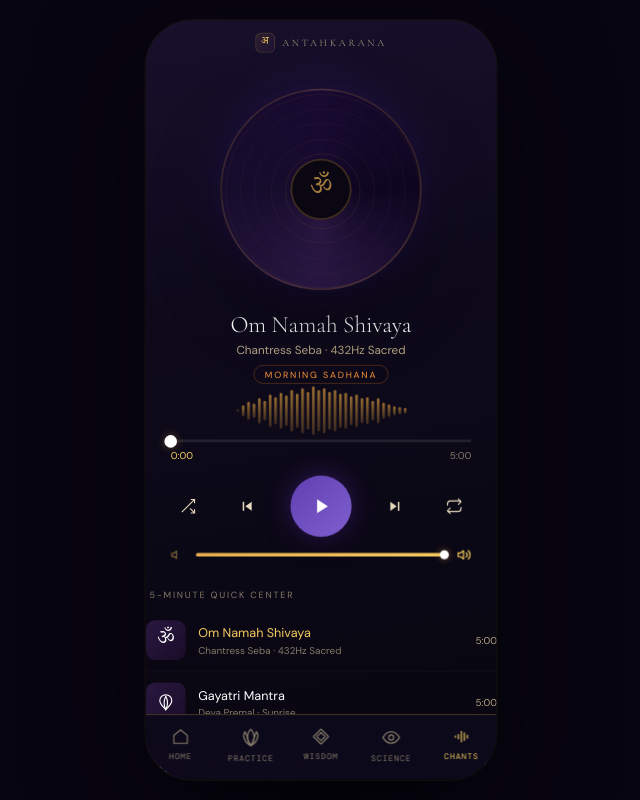
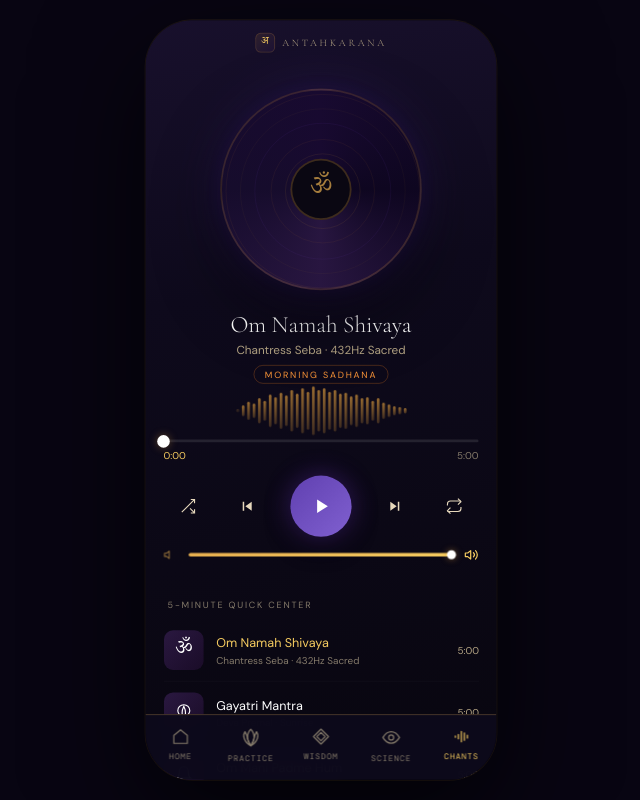
Before and after one commit to tejastarun007/Antahkarana-Cure-to-Brain-Rot, a Next.js app: page /chants in a window 1280 px wide. Shown: the whole page, without its empty margins (319-959 px from the left). Built offline with nearby package versions, Linux system fonts and the light colour scheme.

Commit message:
fix: resolve invalid CSS variables breaking playlist padding

```diff
--- a/src/app/(app)/chants/page.tsx
+++ b/src/app/(app)/chants/page.tsx
@@ -268,7 +268,7 @@ export default function ChantsPage() {
         </button>
       </div>
 
-      <div style={{ display: 'flex', alignItems: 'center', gap: '14px', padding: '0 28px 18px', flexShrink: 0 }}>
+      <div style={{ display: 'flex', alignItems: 'center', gap: '14px', padding: '0 20px 18px', flexShrink: 0 }}>
         <svg width="14" height="14" viewBox="0 0 24 24" fill="none" stroke="var(--gold)" strokeWidth="2" strokeLinecap="round" strokeLinejoin="round" style={{ opacity: 0.6 }}><polygon points="11 5 6 9 2 9 2 15 6 15 11 19 11 5"></polygon></svg>
         <div className="pl-bar" style={{ flex: 1, height: '4px', background: 'rgba(212,150,60,.1)' }} onClick={(e) => {
           const bar = e.currentTarget;
@@ -285,7 +285,7 @@ export default function ChantsPage() {
 
       </div>
 
-      <div ref={queueRef} className="pl-queue scroll" onScroll={handleScroll} style={{ paddingBottom: 'calc(var(--safe-bot) + 150px)', flex: 1, overflowY: 'auto' }}>
+      <div ref={queueRef} className="pl-queue scroll" onScroll={handleScroll} style={{ paddingBottom: 'calc(env(safe-area-inset-bottom, 20px) + 150px)', flex: 1, overflowY: 'auto' }}>
         {TRACK_GROUPS.map((group, gIdx) => (
           <div key={gIdx} style={{ marginBottom: '16px' }}>
             <div className="ql">{group.label}</div>
--- a/src/app/globals.css
+++ b/src/app/globals.css
@@ -857,7 +857,7 @@ body{display:flex;align-items:center;justify-content:center;font-family:var(--sa
 #chants-screen::-webkit-scrollbar { display:none; }
 
 .pl-back {
-  position:absolute; top:calc(var(--safe-top)+14px); left:22px;
+  position:absolute; top:calc(env(safe-area-inset-top, 20px) + 14px); left:22px;
   width:36px; height:36px; border-radius:50%;
   background:rgba(255,255,255,.06); border:1px solid var(--border);
   display:flex; align-items:center; justify-content:center;
@@ -895,7 +895,20 @@ body{display:flex;align-items:center;justify-content:center;font-family:var(--sa
 }
 
 /* Minimizable Player State */
-.player-top { display:flex; flex-direction:column; flex-shrink:0; position:relative; z-index:5; }
+.player-top {
+  display:flex; flex-direction:column; flex-shrink:0; position:relative; z-index:5;
+  padding-bottom: 10px;
+  border-bottom: 1px solid transparent;
+  background: transparent;
+  transition: all 0.4s cubic-bezier(0.4, 0, 0.2, 1);
+}
+.player-top.minimized {
+  background: rgba(18, 14, 34, 0.85);
+  backdrop-filter: blur(12px);
+  -webkit-backdrop-filter: blur(12px);
+  border-bottom: 1px solid rgba(255, 255, 255, 0.04);
+  padding-bottom: 20px;
+}
 .player-top .vinyl-wrap, .player-top .waveform {
   transition: all 0.4s cubic-bezier(0.4, 0, 0.2, 1);
   max-height: 350px; opacity: 1; transform: scale(1); transform-origin: top center;
@@ -905,13 +918,13 @@ body{display:flex;align-items:center;justify-content:center;font-family:var(--sa
   max-height: 0; opacity: 0; padding: 0; margin: 0; overflow: hidden; transform: scale(0.6); pointer-events: none;
 }
 .player-top .pl-info { transition: all 0.4s cubic-bezier(0.4, 0, 0.2, 1); }
-.player-top.minimized .pl-info { padding: 10px 28px 6px; }
+.player-top.minimized .pl-info { padding: 18px 20px 6px; }
 .player-top.minimized .pl-title { font-size: 22px; margin-bottom: 2px; }
 .player-top.minimized .pl-artist { font-size: 12px; margin-bottom: 0; }
 .player-top.minimized .pl-tag { display: none; }
 
 /* Track info */
-.pl-info { flex-shrink:0; text-align:center; padding:22px 28px 12px; }
+.pl-info { flex-shrink:0; text-align:center; padding:22px 20px 12px; }
 .pl-title  { font-family:var(--serif); font-size:26px; font-weight:300; color:var(--t1); margin-bottom:5px; }
 .pl-artist { font-size:13px; color:var(--t3); margin-bottom:6px; }
 .pl-tag {
@@ -925,7 +938,7 @@ body{display:flex;align-items:center;justify-content:center;font-family:var(--sa
 @keyframes wbAnim { from{height:4px;opacity:.35} to{opacity:.85} }
 
 /* Progress */
-.pl-prog-wrap { padding:14px 28px 6px; flex-shrink:0; }
+.pl-prog-wrap { padding:14px 20px 6px; flex-shrink:0; }
 .pl-bar { height:3px; background:rgba(255,255,255,.1); border-radius:2px; cursor:pointer; position:relative; }
 .pl-fill {
   height:100%; border-radius:2px;
@@ -936,7 +949,7 @@ body{display:flex;align-items:center;justify-content:center;font-family:var(--sa
 .pl-times { display:flex; justify-content:space-between; margin-top:7px; font-size:11px; color:var(--t4); }
 
 /* Controls */
-.pl-ctrl { display:flex; align-items:center; justify-content:center; gap:24px; padding:10px 28px 12px; flex-shrink:0; }
+.pl-ctrl { display:flex; align-items:center; justify-content:center; gap:24px; padding:10px 20px 12px; flex-shrink:0; }
 .ctrl { background:none; border:none; color:var(--t2); cursor:pointer; display:flex; align-items:center; justify-content:center; transition:.2s; padding:8px; border-radius:50%; }
 .ctrl:active { transform:scale(.86); color:var(--gold2); }
 .ctrl.lg { width:48px; height:48px; border:1px solid var(--border); border-radius:50%; }
@@ -963,7 +976,7 @@ body{display:flex;align-items:center;justify-content:center;font-family:var(--sa
 .breath-text strong { display:block; font-size:13px; font-weight:400; color:var(--t2); margin-bottom:2px; }
 
 /* Queue */
-.pl-queue { padding:0 24px calc(var(--safe-bot)+20px); }
+.pl-queue { padding:0 20px calc(env(safe-area-inset-bottom, 20px) + 20px); overflow-x:hidden; width:100%; box-sizing:border-box; }
 .pl-queue::-webkit-scrollbar { display:none; }
 .ql { font-size:10px; letter-spacing:2px; text-transform:uppercase; color:var(--t4); padding:12px 4px 10px; }
 .qi {
```
